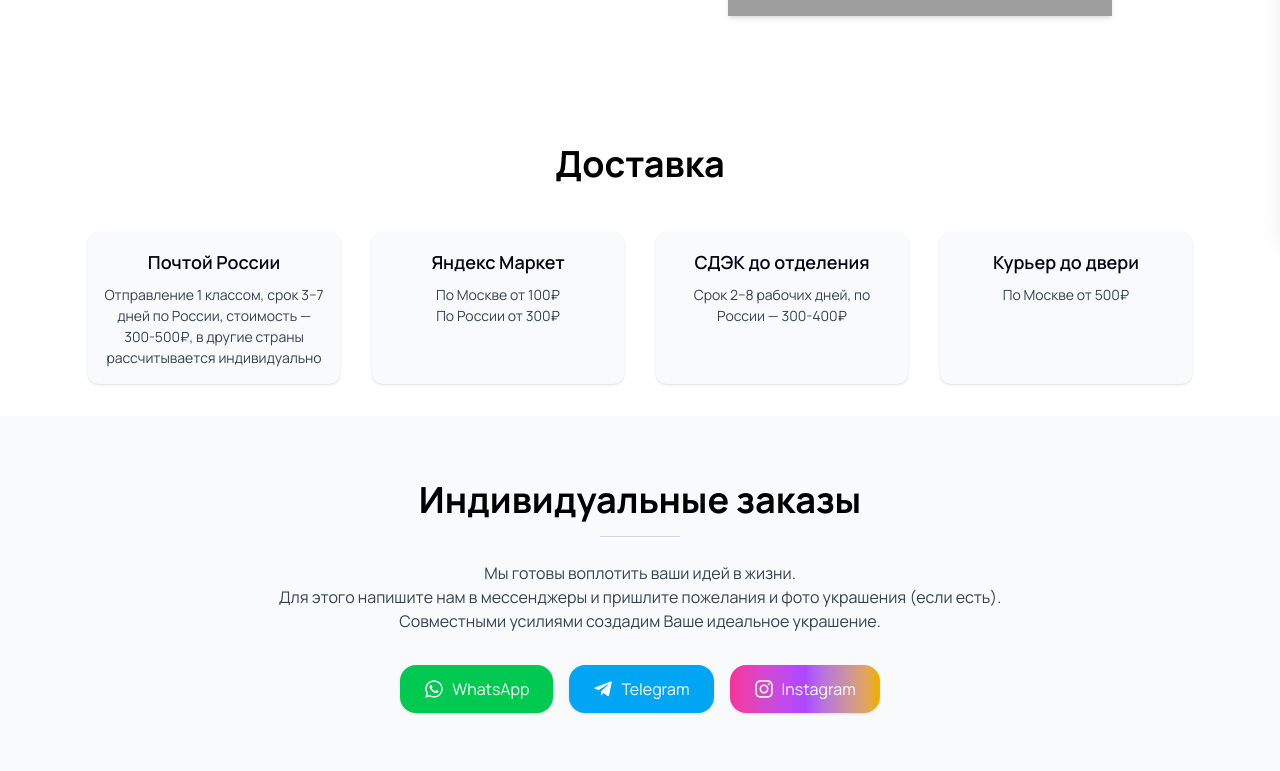
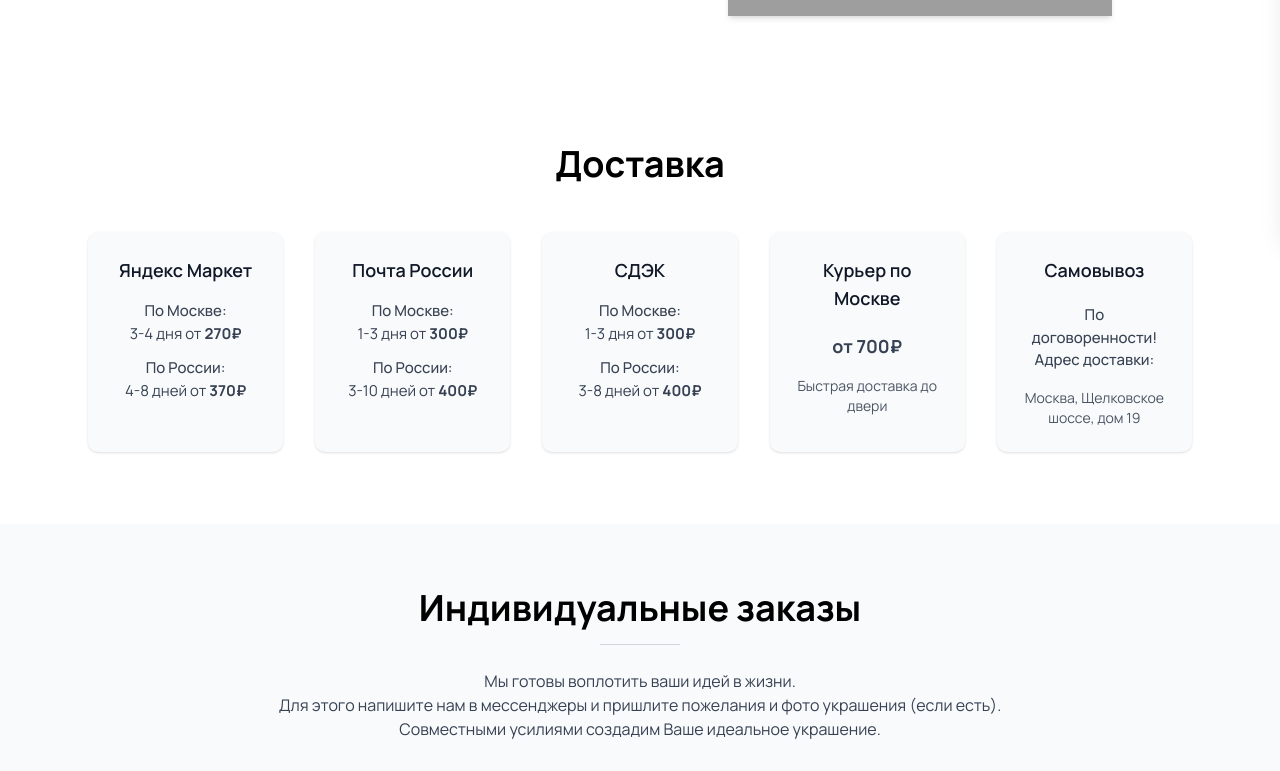
Before and after one commit to VladimiroAntipin/like-svet-site, a Next.js app: page /customers in a window 1280 px wide. Shown: the part 568-1339 px from the top of the page. Built offline with nearby package versions, Linux system fonts and the light colour scheme; no server answers; grey boxes are pictures that could not be loaded.

Commit message:
minor ui fix

```diff
--- a/app/(routes)/auth/page.tsx
+++ b/app/(routes)/auth/page.tsx
@@ -177,19 +177,6 @@ const AuthPage = () => {
         {!isLogin && (
           <div className="grid grid-cols-1 md:grid-cols-2 gap-6">
             <div>
-              <label className="block text-sm font-medium mb-1">Имя</label>
-              <input
-                type="text"
-                name="firstName"
-                value={form.firstName}
-                onChange={handleChange}
-                autoComplete="given-name"
-                className={`w-full border px-3 py-2 focus:ring-2 focus:ring-black focus:outline-none ${fieldErrors.firstName ? "border-red-500" : ""}`}
-                disabled={isSubmitting}
-              />
-              {fieldErrors.firstName && <p className="text-red-600 text-sm mt-1">{fieldErrors.firstName}</p>}
-            </div>
-            <div>
               <label className="block text-sm font-medium mb-1">Фамилия</label>
               <input
                 type="text"
@@ -201,6 +188,19 @@ const AuthPage = () => {
                 disabled={isSubmitting}
               />
               {fieldErrors.lastName && <p className="text-red-600 text-sm mt-1">{fieldErrors.lastName}</p>}
+            </div>
+            <div>
+              <label className="block text-sm font-medium mb-1">Имя и Отчество</label>
+              <input
+                type="text"
+                name="firstName"
+                value={form.firstName}
+                onChange={handleChange}
+                autoComplete="given-name"
+                className={`w-full border px-3 py-2 focus:ring-2 focus:ring-black focus:outline-none ${fieldErrors.firstName ? "border-red-500" : ""}`}
+                disabled={isSubmitting}
+              />
+              {fieldErrors.firstName && <p className="text-red-600 text-sm mt-1">{fieldErrors.firstName}</p>}
             </div>
             <div>
               <label className="block text-sm font-medium mb-1">Дата рождения</label>
--- /dev/null
+++ b/app/(routes)/customers/jewelry-care/page.tsx
@@ -0,0 +1,23 @@
+import Link from 'next/link';
+
+const JewelryCarePage = () => {
+    return (
+        <div className="min-h-screen flex flex-col items-center pt-30 bg-gradient-to-br from-white via-pink-50 to-rose-100 text-gray-800 p-6">
+            <div className="max-w-2xl text-center">
+                <h1 className="text-4xl sm:text-5xl font-bold mb-6 tracking-wide">
+                    Скоро открытие
+                </h1>
+                <p className="text-lg sm:text-xl mb-8 text-gray-600">
+                    Страница в разработке.
+                </p>
+                <Link href="/">
+                    <p className="inline-block px-6 py-3 bg-rose-500 text-white rounded-xl shadow-md hover:bg-rose-600 transition">
+                        На главную
+                    </p>
+                </Link>
+            </div>
+        </div>
+    );
+}
+
+export default JewelryCarePage;
--- a/app/(routes)/customers/page.tsx
+++ b/app/(routes)/customers/page.tsx
@@ -60,31 +60,73 @@ const CustomerPage = () => {
 
 
             {/* ДОСТАВКА */}
-            <section className="px-6 py-8 max-w-6xl mx-auto text-center scroll-mt-35" id="delivery">
+            <section className="px-6 py-8 max-w-6xl mx-auto text-center scroll-mt-35 mb-10" id="delivery">
                 <h2 className="text-3xl md:text-4xl font-bold mb-12 text-black">Доставка</h2>
-                <div className="grid grid-cols-1 md:grid-cols-2 lg:grid-cols-4 gap-8">
-                    <div className="p-4 bg-gray-50 rounded-lg shadow-sm">
-                        <h3 className="font-semibold text-lg mb-2">Почтой России</h3>
-                        <p className="text-gray-700 text-[14px]">
-                            Отправление 1 классом, срок 3−7 дней по России, стоимость —
-                            300-500₽, в другие страны рассчитывается индивидуально
-                        </p>
+                <div className="grid grid-cols-1 md:grid-cols-2 lg:grid-cols-5 gap-8">
+                    <div className="p-6 bg-gray-50 rounded-lg shadow-sm transition-all hover:shadow-md">
+                        <h3 className="font-semibold text-lg mb-4 text-gray-900">Яндекс Маркет</h3>
+                        <div className="text-gray-700 text-[15px] space-y-3">
+                            <div>
+                                <div className="font-medium">По Москве:</div>
+                                <div>3-4 дня от <strong>270₽</strong></div>
+                            </div>
+                            <div>
+                                <div className="font-medium">По России:</div>
+                                <div>4-8 дней от <strong>370₽</strong></div>
+                            </div>
+                        </div>
                     </div>
-                    <div className="p-4 bg-gray-50 rounded-lg shadow-sm">
-                        <h3 className="font-semibold text-lg mb-2">Яндекс Маркет</h3>
-                        <p className="text-gray-700 text-[14px]">
-                            По Москве от 100₽ <br /> По России от 300₽
-                        </p>
+
+                    <div className="p-6 bg-gray-50 rounded-lg shadow-sm transition-all hover:shadow-md">
+                        <h3 className="font-semibold text-lg mb-4 text-gray-900">Почта России</h3>
+                        <div className="text-gray-700 text-[15px] space-y-3">
+                            <div>
+                                <div className="font-medium">По Москве:</div>
+                                <div>1-3 дня от <strong>300₽</strong></div>
+                            </div>
+                            <div>
+                                <div className="font-medium">По России:</div>
+                                <div>3-10 дней от <strong>400₽</strong></div>
+                            </div>
+                        </div>
                     </div>
-                    <div className="p-4 bg-gray-50 rounded-lg shadow-sm">
-                        <h3 className="font-semibold text-lg mb-2">СДЭК до отделения</h3>
-                        <p className="text-gray-700 text-[14px]">
-                            Срок 2−8 рабочих дней, по России — 300-400₽
-                        </p>
+
+                    <div className="p-6 bg-gray-50 rounded-lg shadow-sm transition-all hover:shadow-md">
+                        <h3 className="font-semibold text-lg mb-4 text-gray-900">СДЭК</h3>
+                        <div className="text-gray-700 text-[15px] space-y-3">
+                            <div>
+                                <div className="font-medium">По Москве:</div>
+                                <div>1-3 дня от <strong>300₽</strong></div>
+                            </div>
+                            <div>
+                                <div className="font-medium">По России:</div>
+                                <div>3-8 дней от <strong>400₽</strong></div>
+                            </div>
+                        </div>
                     </div>
-                    <div className="p-4 bg-gray-50 rounded-lg shadow-sm">
-                        <h3 className="font-semibold text-lg mb-2">Курьер до двери</h3>
-                        <p className="text-gray-700 text-[14px]">По Москве от 500₽</p>
+
+                    <div className="p-6 bg-gray-50 rounded-lg shadow-sm transition-all hover:shadow-md">
+                        <h3 className="font-semibold text-lg mb-4 text-gray-900">Курьер по Москве</h3>
+                        <div className="text-gray-700 text-[15px] space-y-3">
+                            <div className="text-center py-1">
+                                <div className="text-lg font-bold">от 700₽</div>
+                            </div>
+                            <div className="text-sm text-gray-600 mt-2">
+                                Быстрая доставка до двери
+                            </div>
+                        </div>
+                    </div>
+
+                    <div className="p-6 bg-gray-50 rounded-lg shadow-sm transition-all hover:shadow-md">
+                        <h3 className="font-semibold text-lg mb-4 text-gray-900">Cамовывоз</h3>
+                        <div className="text-gray-700 text-[15px] space-y-3">
+                            <div className="text-center py-1">
+                                <div className="font-medium">По договоренности!<br />Адрес доставки:</div>
+                            </div>
+                            <div className="text-sm text-gray-600 mt-2">
+                                Москва, Щелковское шоссе, дом 19
+                            </div>
+                        </div>
                     </div>
                 </div>
             </section>
@@ -115,7 +157,7 @@ const CustomerPage = () => {
             </section>
 
             {/* СИСТЕМА ЛОЯЛЬНОСТИ */}
-            <section className="px-6 py-16 max-w-6xl mx-auto text-center scroll-mt-20" id="loyalty">
+            <section className="px-6 py-16 max-w-6xl mx-auto text-center scroll-mt-20 mb-10" id="loyalty">
                 <h2 className="text-3xl md:text-4xl font-bold mb-12 text-black">Система лояльности</h2>
                 <div className="grid grid-cols-1 lg:grid-cols-4 md:grid-cols-2 gap-8">
                     <div className="p-6 bg-gray-50 rounded-lg shadow-sm">
--- a/app/(routes)/terms-and-conditions/page.tsx
+++ b/app/(routes)/terms-and-conditions/page.tsx
@@ -112,7 +112,7 @@ const TermsAndConditions = () => {
             <p>
               Продавец не несет ответственности за ущерб от ненадлежащего
               использования Товара. Покупатель отвечает за достоверность
-              указанных данных. Стороны освобождаются от responsabilità в случае
+              указанных данных. Стороны освобождаются от ответственности в случае
               обстоятельств непреодолимой силы.
             </p>
           </section>
--- a/components/sidebar-nav.tsx
+++ b/components/sidebar-nav.tsx
@@ -31,6 +31,7 @@ const SidebarNav: React.FC<SidebarNavProps> = ({ onLinkClick, giftProductId }) =
           href: giftProductId ? `/product/${giftProductId}` : "",
           label: "Подарочные сертификаты",
         },
+        { href: "/customers/jewelry-care", label: "Уход за украшениями" },
         { href: "/customers/#packaging", label: "Упаковка" },
         { href: "/customers/#delivery", label: "Доставка" },
         { href: "/customers/#custom-orders", label: "Индивидуальные заказы" },
```
